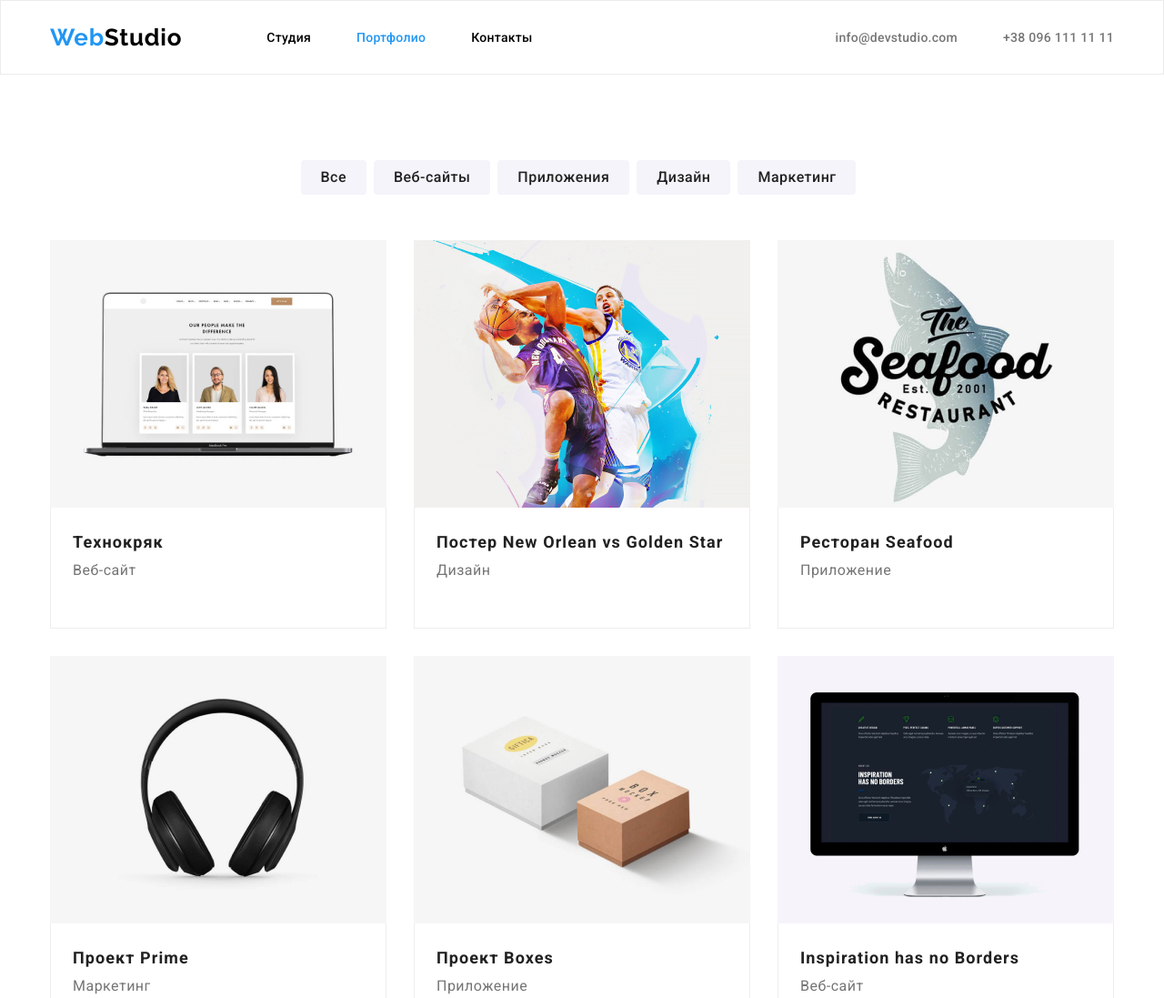
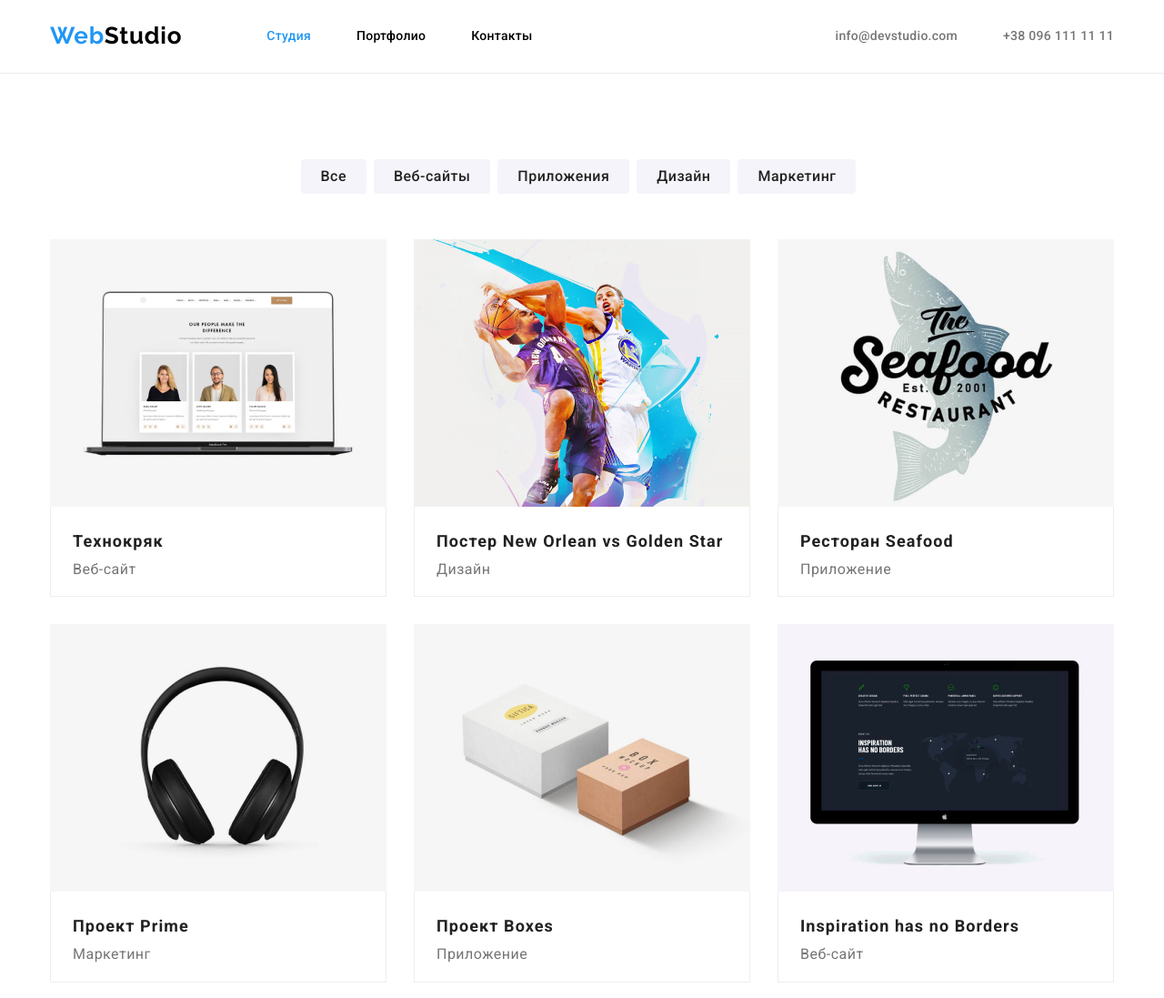
Before and after one commit to Dimortlord/Dimortlord-goit-markup-hw-03, a plain HTML site: page portfolio.html in a window 1280 px wide. Shown: the top 1097 px of the page at 91% size. Drawn offline with nearby package versions, Linux system fonts and the light colour scheme.

Commit message:
New 16.04

```diff
--- a/css/styles.css
+++ b/css/styles.css
@@ -39,9 +39,9 @@ img {
 
 .header {
     /* outline: 2px red; */
-    padding-top: 25px;
-    padding-bottom: 24px;
-    border: 1px solid #ECECEC;
+    padding-top: 24px;
+    padding-bottom: 25px;
+    border-bottom: 1px solid #ECECEC
 }
 
 
@@ -52,6 +52,11 @@ img {
     margin-right: auto;
     /* outline: 2px dashed #f44336; */
 
+}
+
+.nav-container {
+    display: flex;
+    justify-content: space-between;
 }
 
 .logo {
@@ -90,16 +95,20 @@ img {
     display: flex;
 }
 
-.section-info {
+.section-info-celector {
     display: flex;
+    align-items: center;
+}
 
+.site-nav-item:not(:last-child) {
+    margin-right: 50px;
 }
 
 
 
 .site-nav .link {
 
-    margin-right: 50px;
+
 
     font-style: normal;
     font-weight: 500;
@@ -123,12 +132,13 @@ img {
     color: var(--accent-color);
 }
 
-.section-info {
-
-    margin-left: auto;
+.section-info-mail-item {
+    margin-right: 50px;
 }
 
 .section-info-mail {
+
+
 
     color: var(--primary-text-color);
     font-style: normal;
@@ -141,10 +151,13 @@ img {
 .section-info-mail:focus {
     color: var(--accent-color);
 }
+.section-info-number-item {
+    margin-right: 0px;
+}
 
 .section-info-number {
 
-    margin-left: 50px;
+
     color: var(--primary-text-color);
     font-style: normal;
     font-weight: 500;
@@ -219,7 +232,7 @@ text-transform: uppercase;
 
 .section-feature-list {
     display: flex;
-    margin-top: 91px;
+
 }
 
 .section-feature-item {
@@ -296,10 +309,10 @@ text-transform: uppercase;
 .section-team {
     background-color: var(--secondary-background-color);
     padding-bottom: 94px;
+    padding-top: 94px;
 }
 
 .section-team-titlemain {
-    padding-top: 94px;
     margin-bottom: 50px;
     color: var(--title-text-color);
     font-style: normal;
@@ -334,7 +347,7 @@ text-transform: uppercase;
 }
 
 .section-team-cards{
-    padding: 30px 59px 30px 59px;
+    padding: 30px 32px 30px 32px;
 }
 
 
@@ -361,16 +374,13 @@ text-transform: uppercase;
 
 
 
+
 .logo-white {
+
     display: block;
-    padding-top: 60px;
     margin-bottom: 20px;
-}
 
 
-
-
-.logo-white {
     font-family: "Raleway";
     color: var(--primary-backgroung-color);
     font-style: normal;
@@ -382,13 +392,12 @@ text-transform: uppercase;
 }
 
 .section-network {
+padding-top: 60px;
+padding-bottom: 60px;
+
     background: var(--tertriary-background-color);
 }
 
-.section-network-list {
-    margin-bottom: 9px;
-    padding-bottom: 60px;
-}
 
 .section-network-maps {
     font-style: normal;
@@ -446,25 +455,30 @@ text-transform: uppercase;
 
 /*---------------------Section-buttoon----------------------------*/
 
+.section-information {
+    padding-top: 94px;
+    padding-bottom: 94px;
+}
 
 .section-button-list {
     display: flex;
     justify-content:center;
-    padding-top: 94px;
-    padding-bottom: 50px;
+    margin-bottom: 50px;
 }
 
-.section-button-main {
+
+.section-button-item {
     margin-right: 8px;
+    padding: 6px 22px 6px 22px;
+    background: var(--secondary-background-color);
+    border-radius: 4px;
+
 }
 
 
 .section-button-main {
-    padding: 6px 22px 6px 22px;
-
-
+    padding: 0;
     font-family: inherit;
-    background: var(--secondary-background-color);
     color: var(--title-text-color);
     font-style: normal;
     font-weight: 500;
@@ -472,10 +486,8 @@ text-transform: uppercase;
     line-height: 1.62;
     text-align: center;
     letter-spacing: 0.03em;
-    border-radius: 4px;
     border: none;
-
-
+    background: transparent;
 }
 
 
@@ -491,23 +503,11 @@ text-transform: uppercase;
 
 
 
-/*-------------------------------Section-work-------------------*/
-
 .section-information-list {
     display: flex;
     flex-wrap: wrap;
-
-
-
-
-
-
 }
 
-
-.section-information-list {
-    margin-bottom: 94px;
-}
 
 
 
@@ -530,7 +530,7 @@ margin-bottom: 30px;
 }
    */
 .section-icon {
-    padding: 20px 24px 54px 24px;
+    padding: 20px 24px 20px 24px;
     border-bottom: 1px solid #EEEEEE;
     border-right: 1px solid #EEEEEE;
     border-left: 1px solid #EEEEEE;
--- a/portfolio.html
+++ b/portfolio.html
@@ -19,23 +19,25 @@
 </head>
 <body class="body">
     <header class="header">
-        <div class="container">
+        <div class="container nav-container">
             <nav class="nav-main celector">
                 <a class="logo" href="./index.html"><span class="logo-web">Web</span>Studio</a>
                 <ul class="site-nav">
-                    <li><a href="index.html" class="link ">Студия</a></li>
-                    <li><a href="portfolio.html" class="link current">Портфолио</a></li>
-                    <li><a href="#" class="link">Контакты</a></li>
-                </ul>
-                <ul class="section-info">
-                    <li><a class="section-info-mail" href="mailto:info@devstudio.com">info@devstudio.com</a></li>
-                    <li><a class="section-info-number" href="tel:+380961111111">+38 096 111 11 11</a></li>
+                    <li class="site-nav-item"><a href="index.html" class="link current">Студия</a></li>
+                    <li class="site-nav-item"><a href="portfolio.html" class="link">Портфолио</a></li>
+                    <li class="site-nav-item"><a href="#" class="link">Контакты</a></li>
                 </ul>
             </nav>
+            <ul class="section-info-celector">
+                <li class="section-info-mail-item"><a class="section-info-mail"
+                        href="mailto:info@devstudio.com">info@devstudio.com</a></li>
+                <li class="section-info-number-item"><a class="section-info-number" href="tel:+380961111111">+38 096 111 11
+                        11</a></li>
+            </ul>
         </div>
     </header>
 <main>
-    <section class="section-button">
+    <section class="section-information">
         <div class="container">
         <ul class="section-button-list">
             <li class="section-button-item">
@@ -54,10 +56,6 @@
                 <button class="section-button-main" type="button">Маркетинг</button>
             </li>
         </ul>
-        </div>
-    </section>
-    <section class="section-information">
-    <div class="container">
         <ul class="section-information-list" >
             <li class="section-information-item">
                 <img class="section-information-img" src="./image/notebook.jpg" width="370">
@@ -127,8 +125,9 @@
     </section>
     </main>
 </body>
-<footer class="section-network container">
-    <a class="logo-white" href="./index.html"><span class="logo-web">Web</span>Studio</a>
+<footer class="section-network ">
+    <div class="secondary-network container">
+        <a class="logo-white special" href="./index.html"><span class="logo-web special">Web</span>Studio</a>
         <address class="section-network-adress">
             <ul class="section-network-list">
                 <li class="section-network-item">
@@ -143,5 +142,6 @@
                 </li>
             </ul>
         </address>
+    </div>
 </footer>
 </html>
```
Also changed, not shown: index.html (+9 -9 lines). Lines whose indentation alone changed are shown as unchanged.
